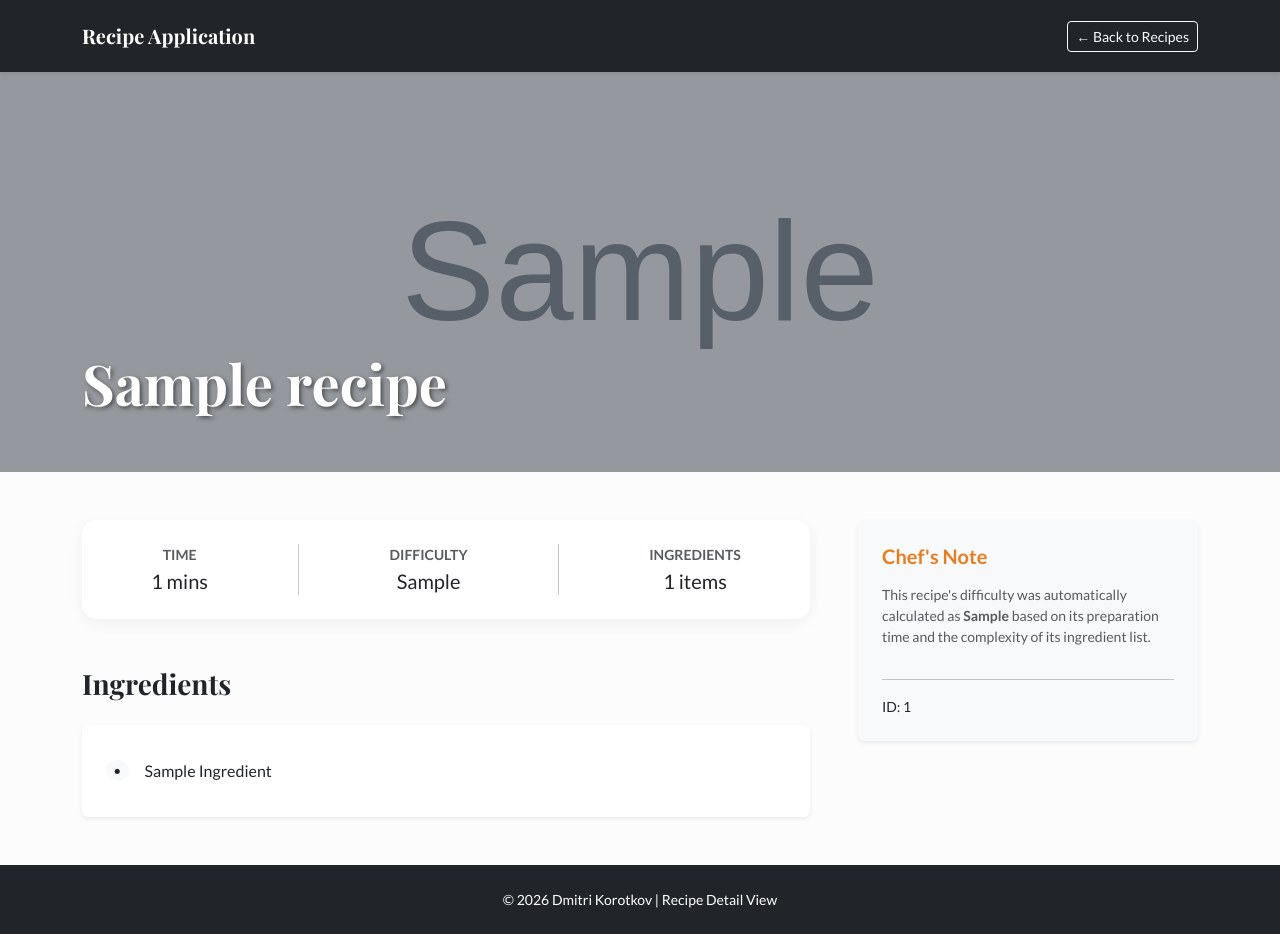
After one commit to dkorotkov444/recipe-app, a Django app: page /recipe/1/ in a window 1280 px wide. The commit adds this page. Run offline with Django 5.2, Linux system fonts and the light colour scheme; tables that the repository leaves empty hold one stand-in row (values such as "Sample post"); grey boxes marked "Sample" are stand-in pictures.

Commit message:
A2-E2.5 Created recipe detail view, template. Registered them.

```diff
--- /dev/null
+++ b/recipe-root/recipes/templates/recipes/recipe_detail.html
@@ -0,0 +1,100 @@
+<!DOCTYPE html>
+{% load static %}
+<html lang="en">
+<head>
+    <meta charset="UTF-8">
+    <meta name="viewport" content="width=device-width, initial-scale=1.0">
+    <title>{{ recipe.name }} | Recipe Application</title>
+    <link href="https://cdn.jsdelivr.net/npm/bootstrap@5.3.0/dist/css/bootstrap.min.css" rel="stylesheet">
+    <link href="https://fonts.googleapis.com/css2?family=Lato:wght@400;700&family=Playfair+Display:wght@700;900&display=swap" rel="stylesheet">
+    <style>
+        body { font-family: 'Lato', sans-serif; background-color: #fcfcfc; }
+        .recipe-header {
+            height: 50vh;
+            background: linear-gradient(rgba(0,0,0,0.3), rgba(0,0,0,0.3)),
+                        url('{% if recipe.image %}{{ recipe.image.url }}{% else %}/media/no_image.png{% endif %}');
+            background-size: cover;
+            background-position: center;
+            display: flex;
+            align-items: flex-end;
+            color: white;
+            padding-bottom: 3rem;
+            margin-bottom: 3rem;
+        }
+        .recipe-title { font-family: 'Playfair Display', serif; font-size: 3.5rem; text-shadow: 2px 2px 4px rgba(0,0,0,0.5); }
+        .meta-card { border-radius: 15px; border: none; background: white; box-shadow: 0 4px 15px rgba(0,0,0,0.05); }
+        .ingredient-item { padding: 10px 0; border-bottom: 1px solid #eee; display: flex; align-items: center; }
+        .ingredient-item:last-child { border-bottom: none; }
+        .badge-gastronomy { background-color: #e67e22; padding: 10px 20px; border-radius: 30px; font-size: 1rem; }
+    </style>
+</head>
+<body>
+
+    <nav class="navbar navbar-expand-lg navbar-dark bg-dark py-3 shadow-sm">
+        <div class="container">
+            <a class="navbar-brand fw-bold" href="{% url 'recipes:home' %}" style="font-family: 'Playfair Display';">Recipe Application</a>
+            <a href="{% url 'recipes:recipes_list' %}" class="btn btn-outline-light btn-sm">← Back to Recipes</a>
+        </div>
+    </nav>
+
+    <header class="recipe-header">
+        <div class="container">
+            <h1 class="recipe-title">{{ recipe.name }}</h1>
+        </div>
+    </header>
+
+    <div class="container mb-5">
+        <div class="row g-5">
+            <div class="col-lg-8">
+                <div class="meta-card p-4 mb-4 d-flex justify-content-around text-center">
+                    <div>
+                        <small class="text-uppercase text-muted fw-bold d-block mb-1">Time</small>
+                        <span class="h5 mb-0">{{ recipe.cooking_time }} mins</span>
+                    </div>
+                    <div class="vr"></div>
+                    <div>
+                        <small class="text-uppercase text-muted fw-bold d-block mb-1">Difficulty</small>
+                        <span class="h5 mb-0 text-capitalize">{{ recipe.difficulty }}</span>
+                    </div>
+                    <div class="vr"></div>
+                    <div>
+                        <small class="text-uppercase text-muted fw-bold d-block mb-1">Ingredients</small>
+                        <span class="h5 mb-0">{{ recipe.ingredients.count }} items</span>
+                    </div>
+                </div>
+
+                <h3 class="font-family-serif mb-4 mt-5" style="font-family: 'Playfair Display';">Ingredients</h3>
+                <div class="bg-white p-4 rounded shadow-sm">
+                    {% for item in recipe.ingredients.all %}
+                    <div class="ingredient-item">
+                        <span class="badge rounded-circle bg-light text-dark me-3">•</span>
+                        <span class="text-capitalize">{{ item.name }}</span>
+                    </div>
+                    {% empty %}
+                    <p class="text-muted italic">No ingredients listed for this recipe.</p>
+                    {% endfor %}
+                </div>
+            </div>
+
+            <div class="col-lg-4">
+                <div class="card border-0 shadow-sm p-4 bg-light">
+                    <h5 class="fw-bold mb-3" style="color: #e67e22;">Chef's Note</h5>
+                    <p class="small text-muted">
+                        This recipe's difficulty was automatically calculated as <strong>{{ recipe.difficulty }}</strong>
+                        based on its preparation time and the complexity of its ingredient list.
+                    </p>
+                    <hr>
+                    <p class="small mb-0">ID: {{ recipe.id }}</p>
+                </div>
+            </div>
+        </div>
+    </div>
+
+    <footer class="bg-dark text-white py-4 mt-5">
+        <div class="container text-center">
+            <p class="mb-0 small">© 2026 Dmitri Korotkov | Recipe Detail View</p>
+        </div>
+    </footer>
+
+</body>
+</html>
--- a/recipe-root/recipes/templates/recipes/recipes_list.html
+++ b/recipe-root/recipes/templates/recipes/recipes_list.html
@@ -91,7 +91,7 @@
                         </p>
 
                         <div class="mt-auto d-grid">
-                            <a href="#" class="btn btn-view py-2">View Details</a>
+                            <a href="{% url 'recipes:recipe_detail' recipe.pk %}" class="btn btn-view py-2">View Details</a>
                         </div>
                     </div>
                 </div>
--- a/recipe-root/recipes/views.py
+++ b/recipe-root/recipes/views.py
@@ -1,7 +1,7 @@
 # recipes/views.py
 from django.shortcuts import render
 from django.views.generic import ListView, DetailView      # Import ListView and DetailView for class-based views
-from .models import Recipe
+from recipes.models import Recipe
 
 # Homepage view
 def home(request):
```
